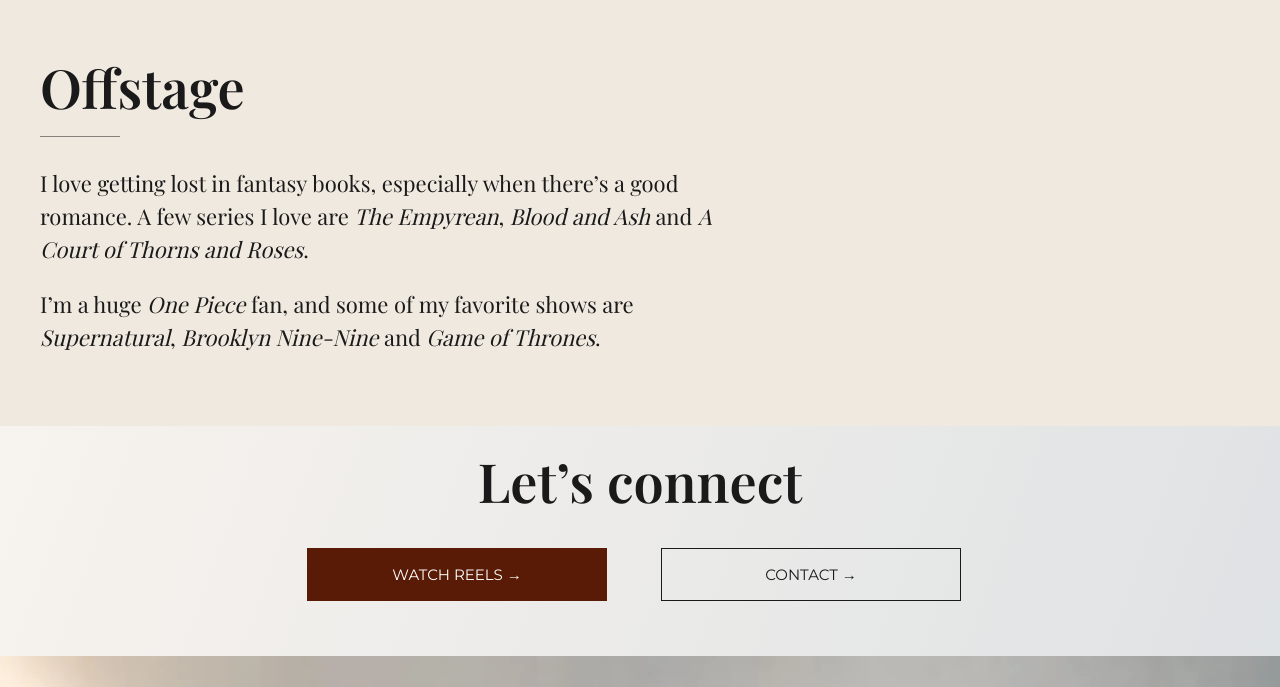
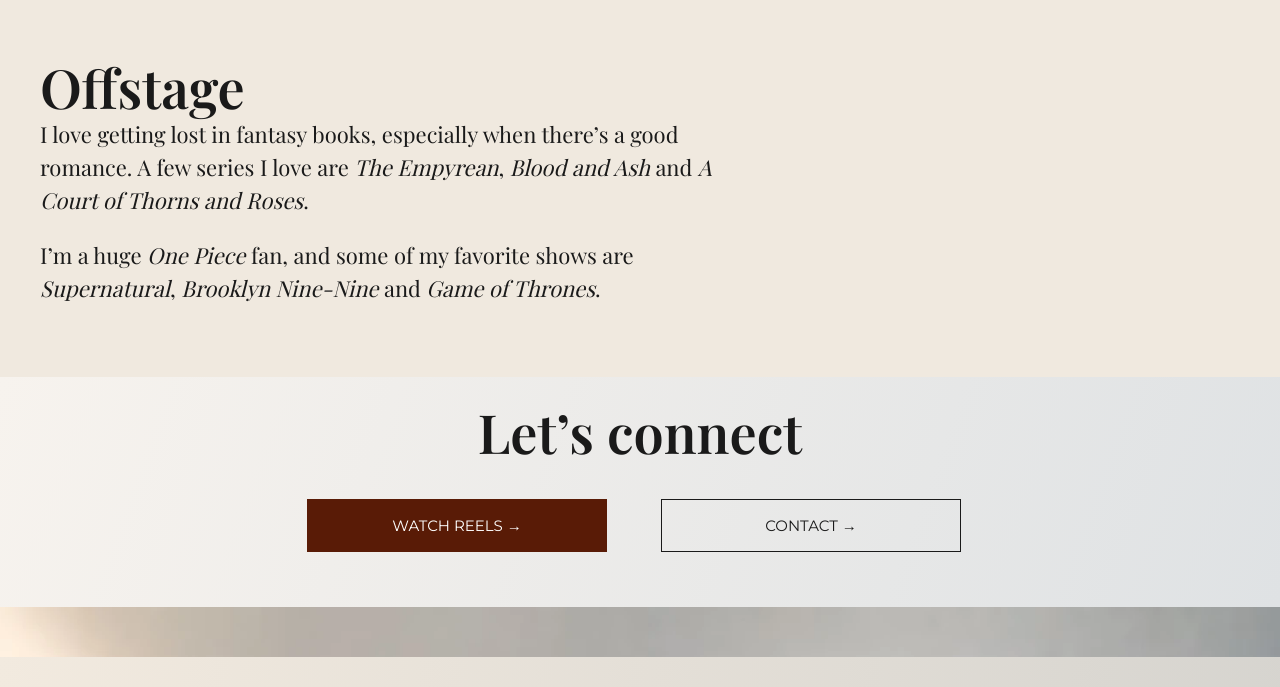
Before and after one commit to bibianariet/bibianariet.github.io, a plain HTML site: page about.html in a window 1280 px wide. Shown: the part 2580-3267 px from the top of the page. Drawn offline with nearby package versions, Linux system fonts and the light colour scheme.

Commit message:
Remove the decorative Offstage divider

```diff
--- a/about.html
+++ b/about.html
@@ -29,7 +29,7 @@
 <p class="artistic-description">That’s also why I love writing. I get to start with a person, put them in a situation they don’t know how to handle, and see what they do. Fantasy and romance are the genres I come back to most, and I love finding that same emotional complexity in stories across genres.</p></div></div></section><section class="about-movement"><div class="about-wrap"><div class="movement-copy"><p class="eyebrow">MOVEMENT &amp; PRESENCE</p><h2>Movement as a<br>language</h2><p>Dance and physical performance are part of my artistic vocabulary, offering another way to explore character, emotion and storytelling.</p><p class="eyebrow movement-skills">BALLET · CONTEMPORARY · PHYSICAL PERFORMANCE</p><a class="button primary" href="reels.html#movement">Watch movement reel →</a></div><img class="about-dancer" src="about-dancer.webp" alt="Bibiana Riet performing Spanish dance" loading="lazy" width="1573" height="1119" decoding="async"></div></section><section class="about-offstage" aria-labelledby="offstage-heading">
   <div class="about-wrap">
     <h2 id="offstage-heading">Offstage</h2>
-    <span class="fine-rule" aria-hidden="true"></span>
+
     <p><span>I love getting lost in fantasy books, especially when there’s a good romance. A few series I love are</span> <cite>The Empyrean</cite>, <cite>Blood and Ash</cite> <span>and</span> <cite>A Court of Thorns and Roses</cite>.</p>
     <p><span>I’m a huge</span> <cite>One Piece</cite> <span>fan, and some of my favorite shows are</span> <cite>Supernatural</cite>, <cite>Brooklyn Nine-Nine</cite> <span>and</span> <cite>Game of Thrones</cite>.</p>
   </div>
```
